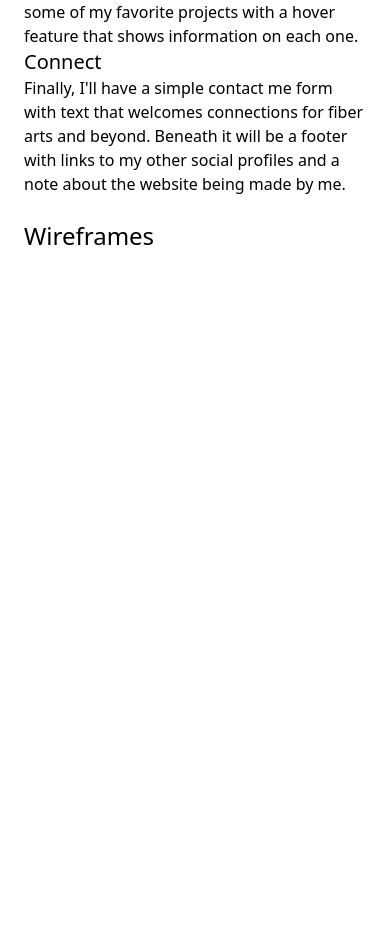
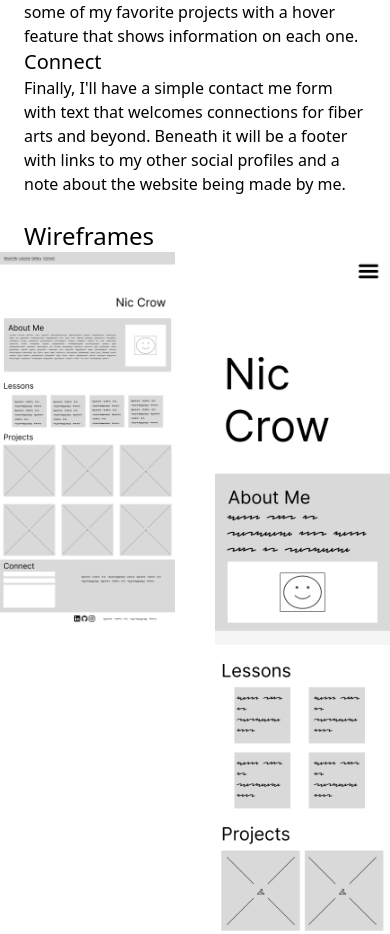
Before and after one commit to 28Nic/pwp-nic, a plain HTML site: page public_html/documentation/milestone-2.html in a window 390 px wide. Shown: the part 544-1478 px from the top of the page. Before the commit the page ends 844 px from the top, so only its background shows below. Drawn offline with nearby package versions, Linux system fonts and the light colour scheme.

Commit message:
updated content and added images for milestone-2.html

```diff
--- a/public_html/documentation/milestone-2.html
+++ b/public_html/documentation/milestone-2.html
@@ -12,7 +12,7 @@
 <div>
 <h1 class="text-s p-2">Nic's Personal Website Project Milestone 2</h1>
 </div>
-<div class="p-6">
+<div class="container bg-lilac p-6">
     <h2 class="text-2xl">Content Strategy</h2>
     <h3 class="text-xl">Welcome Banner</h3>
     <p>I'll use this space to introduce myself with my name and an image of my knits or an illustration relating to them.</p>
@@ -28,8 +28,9 @@
 </div>
 <section>
     <h2 class="text-2xl px-6">Wireframes</h2>
-    <div>
-
+    <div class="container grid grid-cols-2 gap-10">
+       <img src="pwp-desktop.png" class="block">
+        <img src="pwp-mobile.png" class="block">
     </div>
 </section>
 </body>
```
Also changed, not shown: public_html/documentation/13 Pro - 1.png (added), public_html/documentation/13 Pro - 2.png (added), public_html/documentation/13 Pro - 3.png (added), public_html/documentation/Desktop - 1.png (added), public_html/documentation/Desktop - 2.png (added), public_html/documentation/Desktop - 3.png (added), public_html/documentation/pwp-desktop.png (added), public_html/documentation/pwp-mobile.png (added).
